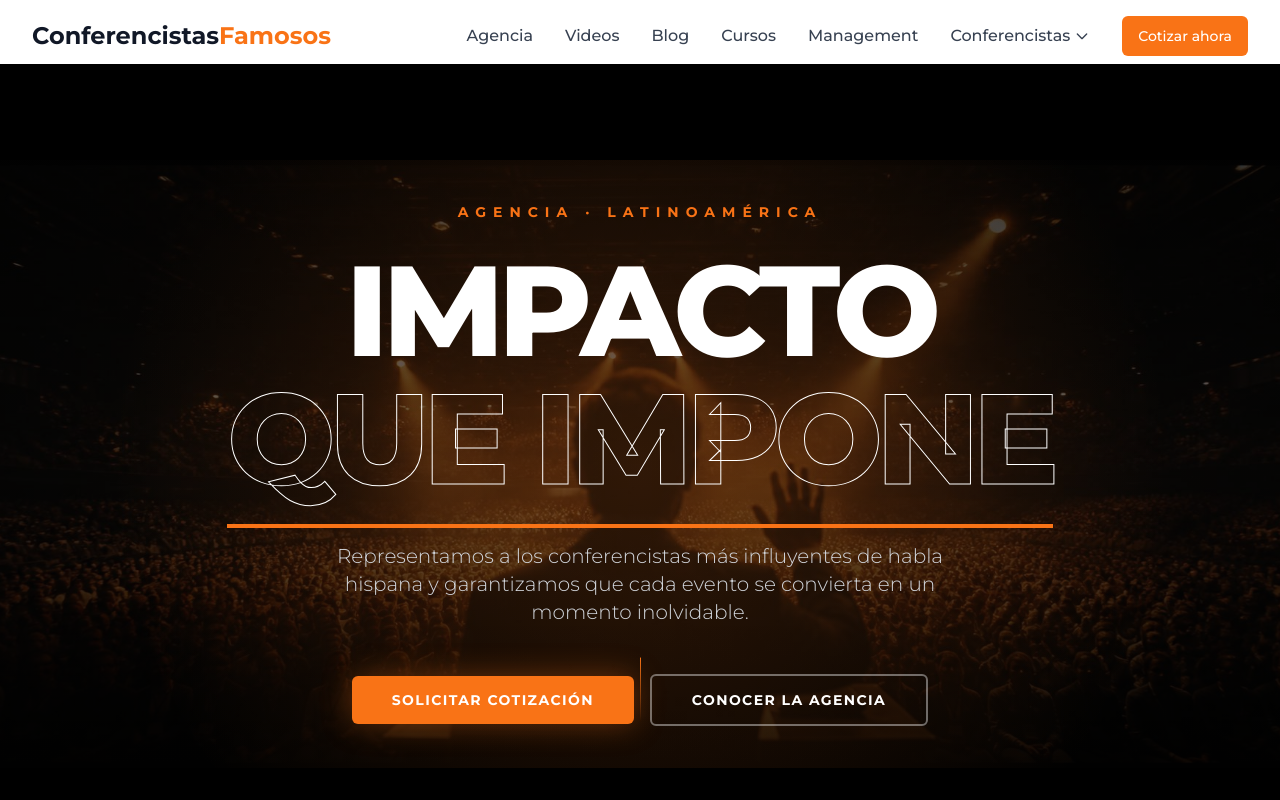
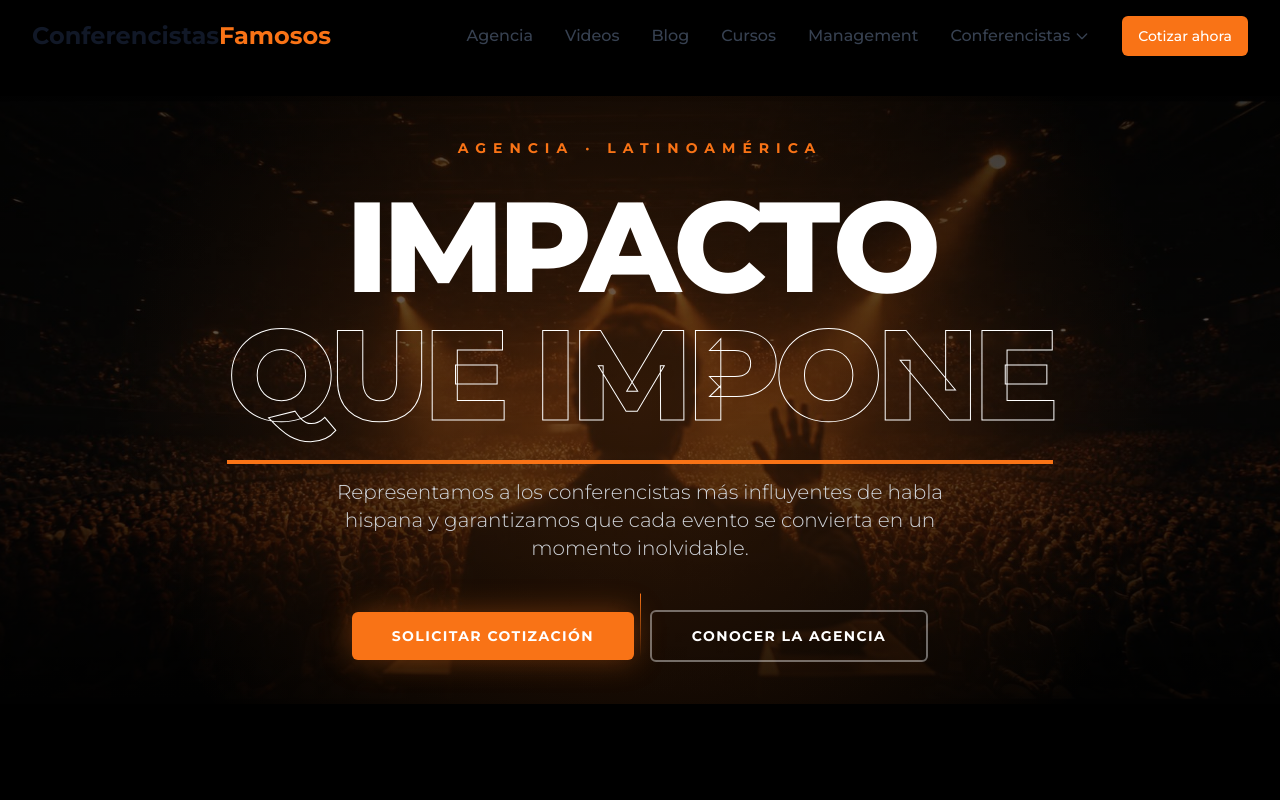
Before and after one commit to omarvillalobosai/conferencistasfamosos, a React (Vite) app: page /agencia in a window 1280 px wide. Shown: the top 800 px of the page. Built offline with nearby package versions, Linux system fonts and the light colour scheme.

Commit message:
Changes
Co-authored-by: omarvillalobosai <181280332+omarvillalobosai@users.noreply.github.com>

```diff
--- a/src/pages/Agency.tsx
+++ b/src/pages/Agency.tsx
@@ -23,7 +23,7 @@ const Agency = () => {
         <meta property="og:url" content="https://conferencistasfamosos.com/agencia" />
       </Helmet>
       <Navbar />
-      <main className="pt-16">
+      <main className="bg-[#0a0a0a]">
         <AgencyHero />
         <AboutAgencySection />
         <ClientsSection />
@@ -34,6 +34,7 @@ const Agency = () => {
       </main>
       <Footer />
     </>
+
   );
 };
 
```
